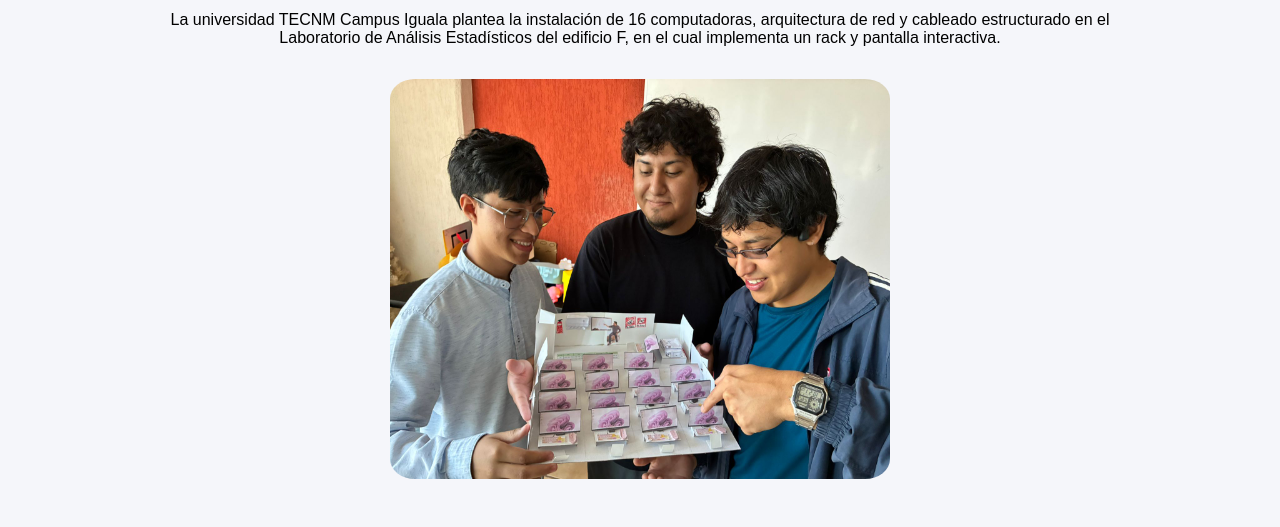
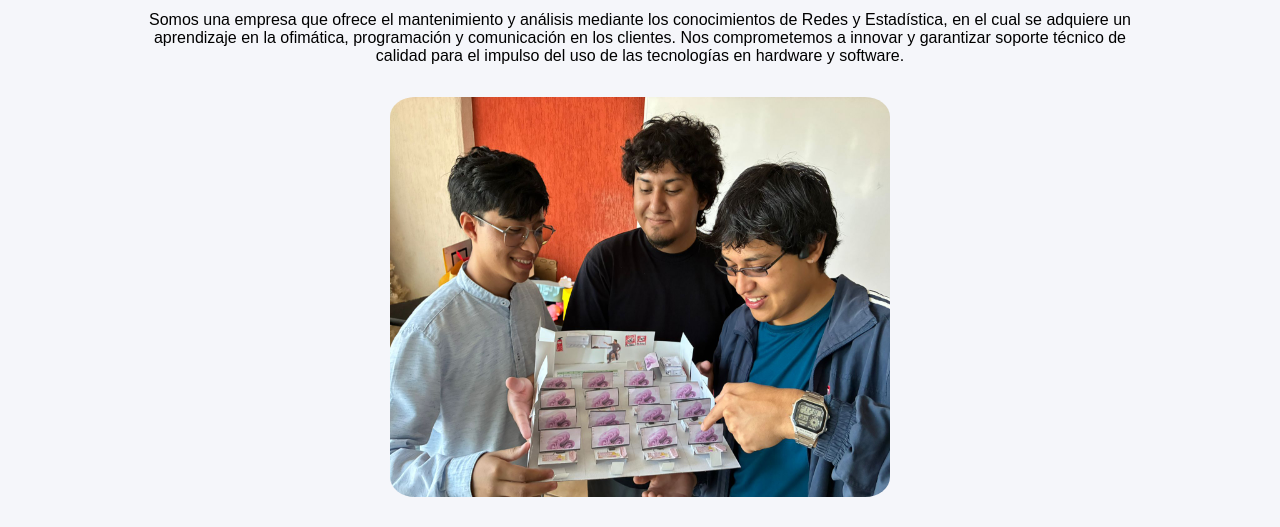
Before and after one commit to rocketant124/estadistica, a plain HTML site: page mision.html in a window 1280 px wide. Shown: the part 273-800 px from the top of the page. Drawn offline with Linux system fonts and the light colour scheme.

Commit message:
Actualizacion definitiva

```diff
--- a/mision.html
+++ b/mision.html
@@ -31,8 +31,7 @@
 </div>
 
 <section class="section-mision" id="mision">
-  <p>La universidad TECNM Campus Iguala plantea la instalación de 16 computadoras, arquitectura de red y cableado estructurado en el Laboratorio de Análisis Estadísticos del edificio F, en el cual implementa un rack y pantalla interactiva.
-</p>
+  <p>Somos una empresa que ofrece el mantenimiento y análisis mediante los conocimientos de Redes y Estadística, en el cual se adquiere un aprendizaje en la ofimática, programación y comunicación en los clientes. Nos comprometemos a innovar y garantizar soporte técnico de calidad para el impulso del uso de las tecnologías en hardware y software.</p>
 <img src="imagenes/e3.jpg" alt="" height="400rem" width="500rem">
 </section>
 </body>
```
